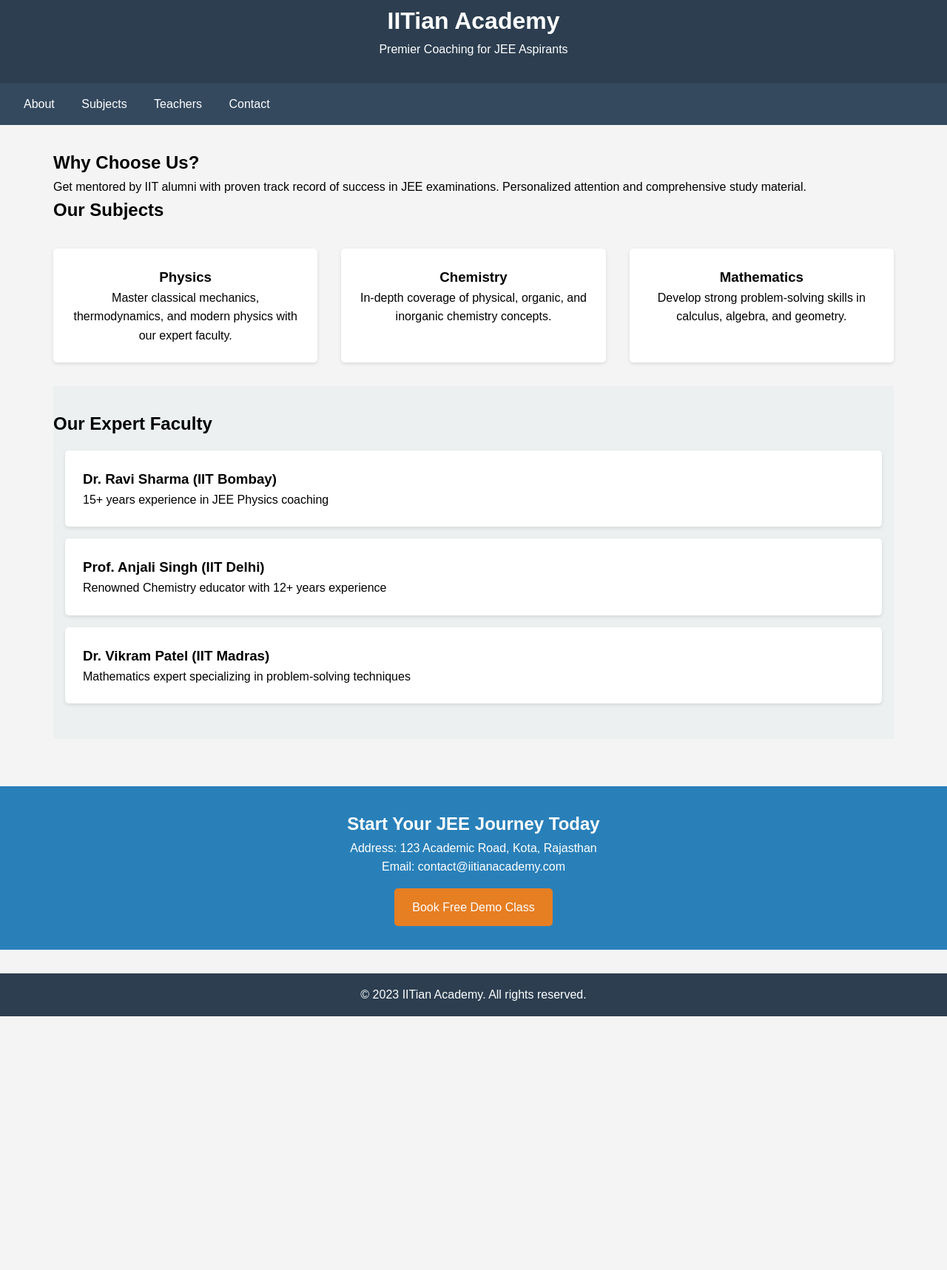
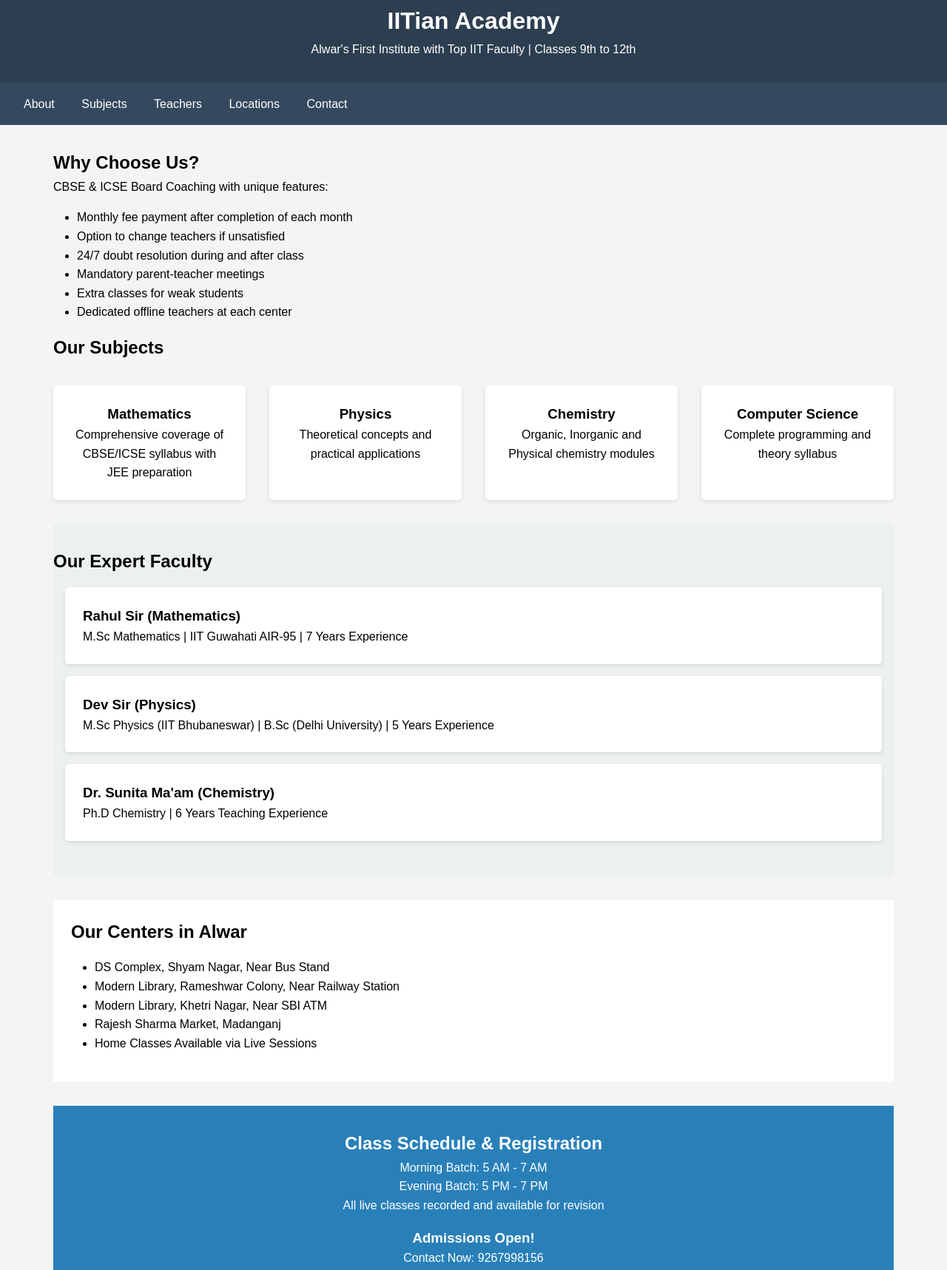
Before and after one commit to rahul-sijwali/IITian-academy, a plain HTML site: page index.html in a window 1280 px wide. Shown: the part 29-1746 px from the top of the page at 74% size. Before the commit the page ends 1403 px from the top, so only its background shows below. Drawn offline with Linux system fonts and the light colour scheme.

Commit message:
Update index.html

```diff
--- a/index.html
+++ b/index.html
@@ -5,6 +5,7 @@
     <meta name="viewport" content="width=device-width, initial-scale=1.0">
     <title>IITian Academy - Premier Coaching Institute</title>
     <style>
+        /* Previous CSS remains same */
         * {
             margin: 0;
             padding: 0;
@@ -43,7 +44,7 @@
 
         .subject-section {
             display: grid;
-            grid-template-columns: repeat(3, 1fr);
+            grid-template-columns: repeat(4, 1fr);
             gap: 2rem;
             margin: 2rem 0;
         }
@@ -95,6 +96,17 @@
             margin-top: 1rem;
         }
 
+        .location-section {
+            margin: 2rem 0;
+            padding: 1.5rem;
+            background: white;
+        }
+
+        .policy-list {
+            margin: 1rem 0;
+            padding-left: 2rem;
+        }
+
         @media (max-width: 768px) {
             .subject-section {
                 grid-template-columns: 1fr;
@@ -105,36 +117,49 @@
 <body>
     <header class="header">
         <h1>IITian Academy</h1>
-        <p>Premier Coaching for JEE Aspirants</p>
+        <p>Alwar's First Institute with Top IIT Faculty | Classes 9th to 12th</p>
     </header>
 
     <nav class="nav">
         <a href="#about">About</a>
         <a href="#subjects">Subjects</a>
         <a href="#teachers">Teachers</a>
+        <a href="#locations">Locations</a>
         <a href="#contact">Contact</a>
     </nav>
 
     <div class="container">
         <section id="about">
             <h2>Why Choose Us?</h2>
-            <p>Get mentored by IIT alumni with proven track record of success in JEE examinations. Personalized attention and comprehensive study material.</p>
+            <p>CBSE & ICSE Board Coaching with unique features:</p>
+            <ul class="policy-list">
+                <li>Monthly fee payment after completion of each month</li>
+                <li>Option to change teachers if unsatisfied</li>
+                <li>24/7 doubt resolution during and after class</li>
+                <li>Mandatory parent-teacher meetings</li>
+                <li>Extra classes for weak students</li>
+                <li>Dedicated offline teachers at each center</li>
+            </ul>
         </section>
 
         <section id="subjects">
             <h2>Our Subjects</h2>
             <div class="subject-section">
                 <div class="subject-card">
+                    <h3>Mathematics</h3>
+                    <p>Comprehensive coverage of CBSE/ICSE syllabus with JEE preparation</p>
+                </div>
+                <div class="subject-card">
                     <h3>Physics</h3>
-                    <p>Master classical mechanics, thermodynamics, and modern physics with our expert faculty.</p>
+                    <p>Theoretical concepts and practical applications</p>
                 </div>
                 <div class="subject-card">
                     <h3>Chemistry</h3>
-                    <p>In-depth coverage of physical, organic, and inorganic chemistry concepts.</p>
+                    <p>Organic, Inorganic and Physical chemistry modules</p>
                 </div>
                 <div class="subject-card">
-                    <h3>Mathematics</h3>
-                    <p>Develop strong problem-solving skills in calculus, algebra, and geometry.</p>
+                    <h3>Computer Science</h3>
+                    <p>Complete programming and theory syllabus</p>
                 </div>
             </div>
         </section>
@@ -142,28 +167,43 @@
         <section class="teachers-section" id="teachers">
             <h2>Our Expert Faculty</h2>
             <div class="teacher-card">
-                <h3>Dr. Ravi Sharma (IIT Bombay)</h3>
-                <p>15+ years experience in JEE Physics coaching</p>
+                <h3>Rahul Sir (Mathematics)</h3>
+                <p>M.Sc Mathematics | IIT Guwahati AIR-95 | 7 Years Experience</p>
             </div>
             <div class="teacher-card">
-                <h3>Prof. Anjali Singh (IIT Delhi)</h3>
-                <p>Renowned Chemistry educator with 12+ years experience</p>
+                <h3>Dev Sir (Physics)</h3>
+                <p>M.Sc Physics (IIT Bhubaneswar) | B.Sc (Delhi University) | 5 Years Experience</p>
             </div>
             <div class="teacher-card">
-                <h3>Dr. Vikram Patel (IIT Madras)</h3>
-                <p>Mathematics expert specializing in problem-solving techniques</p>
+                <h3>Dr. Sunita Ma'am (Chemistry)</h3>
+                <p>Ph.D Chemistry | 6 Years Teaching Experience</p>
             </div>
+        </section>
+
+        <section id="locations" class="location-section">
+            <h2>Our Centers in Alwar</h2>
+            <ul class="policy-list">
+                <li>DS Complex, Shyam Nagar, Near Bus Stand</li>
+                <li>Modern Library, Rameshwar Colony, Near Railway Station</li>
+                <li>Modern Library, Khetri Nagar, Near SBI ATM</li>
+                <li>Rajesh Sharma Market, Madanganj</li>
+                <li>Home Classes Available via Live Sessions</li>
+            </ul>
+        </section>
+
+        <section class="contact-section" id="contact">
+            <h2>Class Schedule & Registration</h2>
+            <p>Morning Batch: 5 AM - 7 AM</p>
+            <p>Evening Batch: 5 PM - 7 PM</p>
+            <p>All live classes recorded and available for revision</p>
+            <h3 style="margin-top:1rem;">Admissions Open!</h3>
+            <p>Contact Now: 9267998156</p>
+            <a href="#contact" class="btn" onclick="showAdmissionAlert()">Book Free Demo Class</a>
         </section>
     </div>
 
-    <section class="contact-section" id="contact">
-        <h2>Start Your JEE Journey Today</h2>
-        <p>Address: 123 Academic Road, Kota, Rajasthan</p>
-        <p>Email: contact@iitianacademy.com</p>
-        <a href="#contact" class="btn" onclick="showAdmissionAlert()">Book Free Demo Class</a>
-    </section>
-
     <footer class="footer">
+        <p>"Empower your children to become self-reliant - they shouldn't need others' examples to grow confident"</p>
         <p>© 2023 IITian Academy. All rights reserved.</p>
     </footer>
 
```
